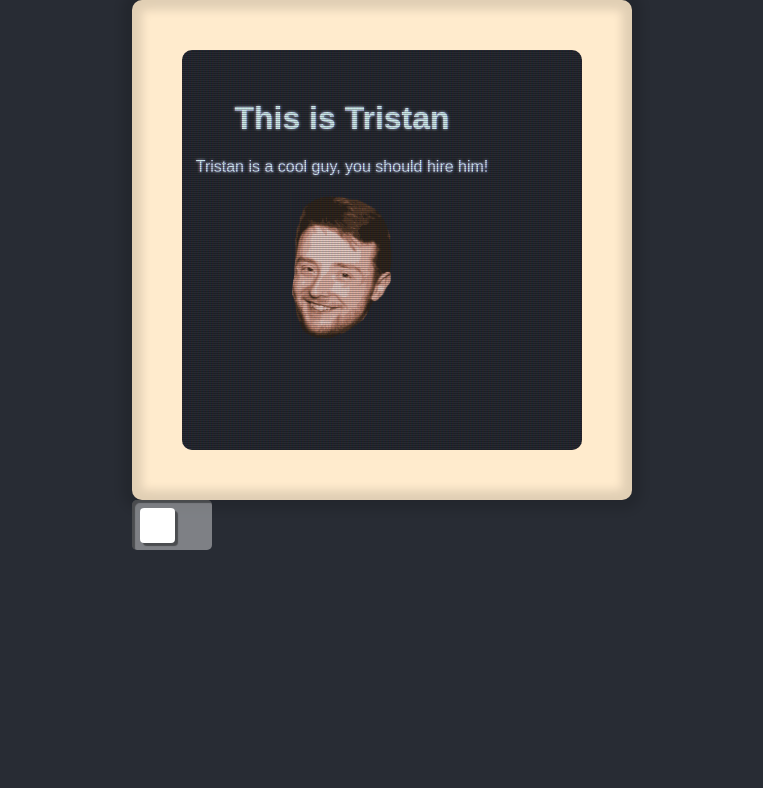
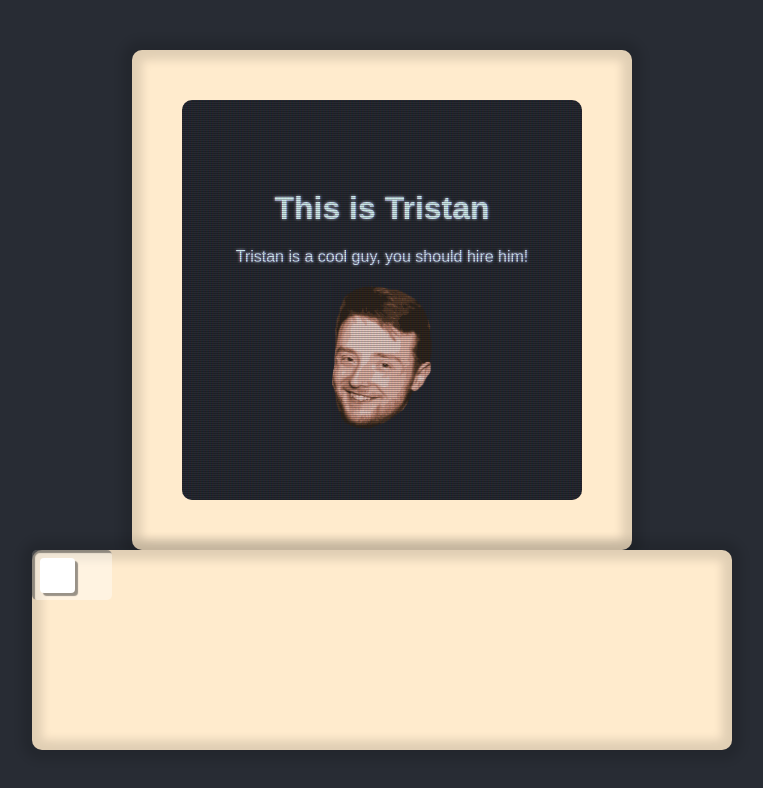
Before and after one commit to TrisRosco/portfolio, a React (Create React App) app in the folder pf/: page / in a window 1280 px wide. Shown: the top 788 px of the page, without its empty margins (258-1021 px from the left). Built offline with nearby package versions, Linux system fonts and the light colour scheme; a web font is replaced by a local one.

Commit message:
more PC, more centered

```diff
--- a/pf/src/components/app/App.css
+++ b/pf/src/components/app/App.css
@@ -1,12 +1,18 @@
 .App {
   text-align: center;
+  display: flex;
+  justify-content: center;
+  align-items: center;
 }
 
 .App-header {
   background-color: #282c34;
   min-height: 100vh;
   color: lightcyan;
-
+  display: flex;
+  flex-direction: column;
+  align-items: center;
+  justify-content: center;
 }
 
 .App-link {
@@ -21,10 +27,11 @@
     {text-shadow: 0.06ex 0 #a50610, -0.06ex 0 #0c2aa8, 0 0.14ex 0 rgba(0,0,0,.8), 0.12ex 0 0 rgba(0,0,0,.8) }
 }
 
-#buttonDiv {
-  margin: 5px auto;
-  display: flex;
-  flex-direction: row;
-  justify-content: center;
-  align-items: center;
+.pc-tower {
+  width: 700px;
+  height: 200px;
+  background-color: blanchedalmond;
+  border-radius: 10px;
+  border: none;
+  box-shadow: inset 0 0 10px 10px #0000001f, 0 0 10px 10px #0000001f;
 }
--- a/pf/src/components/app/App.js
+++ b/pf/src/components/app/App.js
@@ -32,10 +32,11 @@ function App() {
   return (
     <div className="App">
       <header className="App-header">
+          <CrtOuter />
+          <div className="pc-tower">
+          <ToggleSwitch isNVGOn={isNVGOn} nvgMode={nvgMode} />
 
-          <CrtOuter />
-        <ToggleSwitch isNVGOn={isNVGOn} nvgMode={nvgMode} />
-
+          </div>
       </header>
     </div>
   );
--- a/pf/src/components/crtOuter/styles.css
+++ b/pf/src/components/crtOuter/styles.css
@@ -12,6 +12,9 @@
 
 .plastic-casing-inner{
     position: absolute;
+    display: flex;
+    justify-content: center;
+    align-items: center;
     width: 400px;
     height: 400px;
     background-color: #282c34;
```
